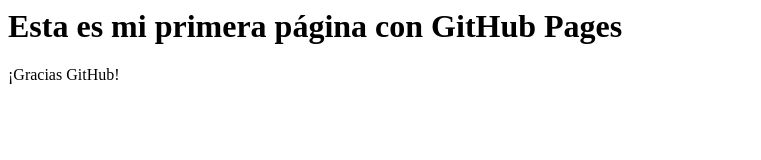
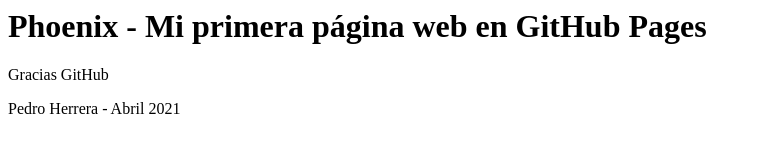
Before and after one commit to AmazingRex/Phoenix, a plain HTML site: page index.html in a window 1280 px wide. Shown: the whole page, without its empty margins (0-761 px from the left). Drawn offline with Linux system fonts and the light colour scheme.

Commit message:
versión 2

```diff
--- a/index.html
+++ b/index.html
@@ -1,4 +1,5 @@
 <html>
-<h1> Esta es mi primera página con GitHub Pages </h1>
-<p>¡Gracias GitHub!</p>
+<h1> Phoenix - Mi primera página web en GitHub Pages </h1>
+<p> Gracias GitHub </p>
+<p> Pedro Herrera - Abril 2021 </p>
 </html>
```
